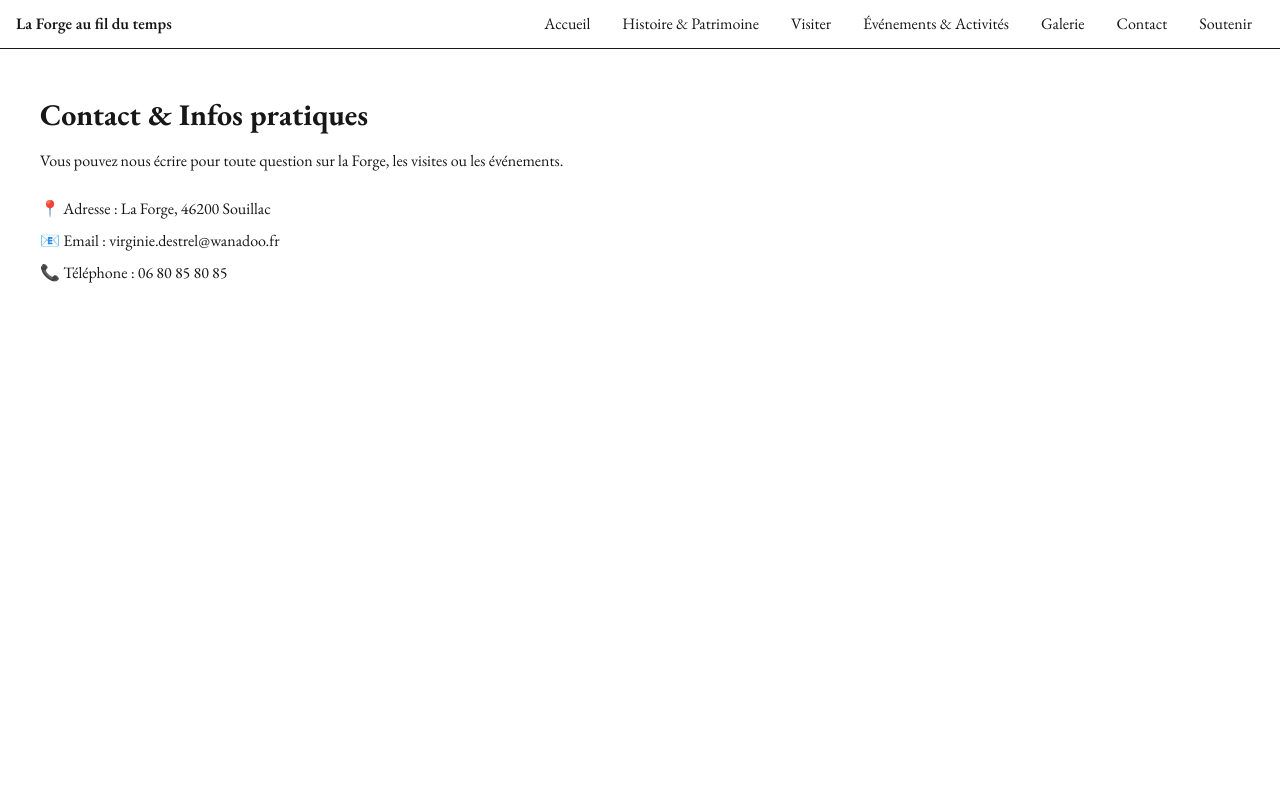
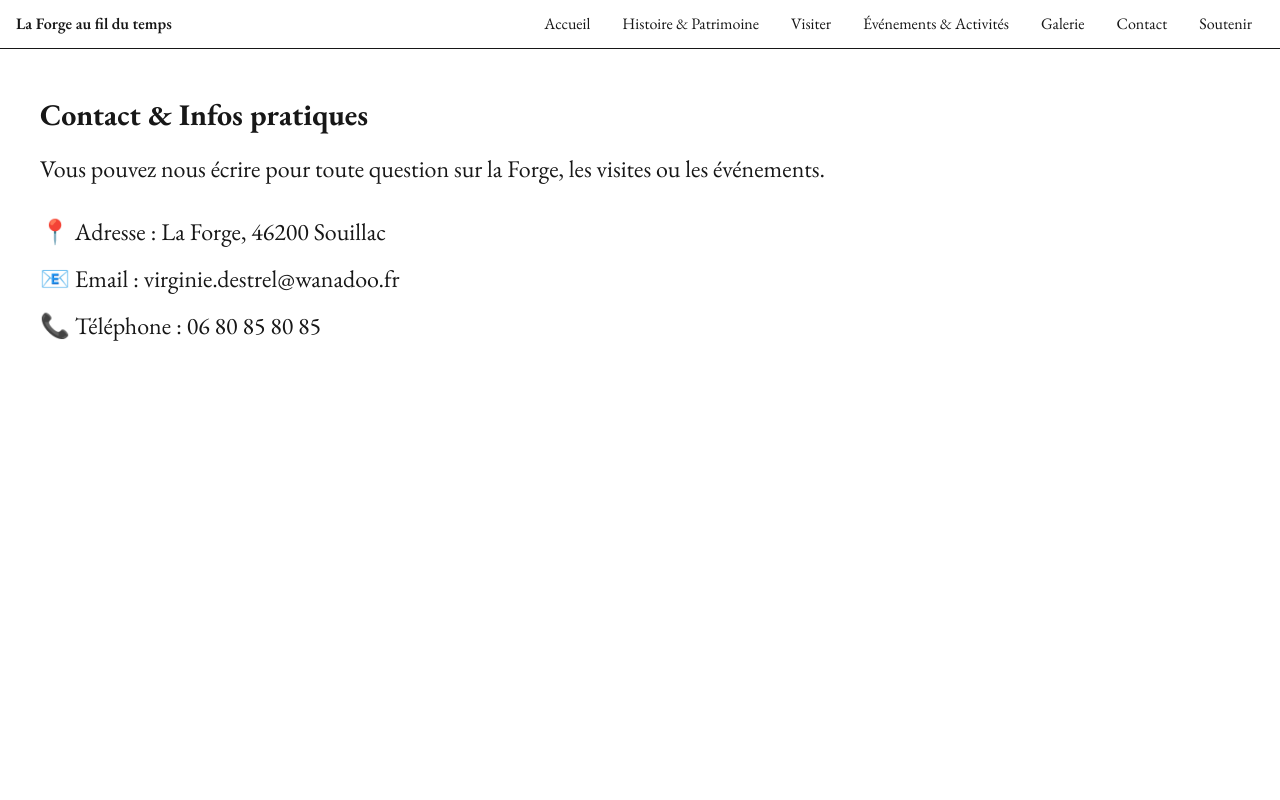
Before and after one commit to uburoiubu/forge-au-fil-du-temps, a Next.js app: page /contact in a window 1280 px wide. Shown: the top 800 px of the page. Built offline with nearby package versions, Linux system fonts and the light colour scheme.

Commit message:
increased font size

```diff
--- a/app/contact/page.tsx
+++ b/app/contact/page.tsx
@@ -2,17 +2,18 @@ export default function ContactPage() {
   return (
     <main className="min-h-screen p-6">
       <h1 className="text-3xl font-bold mb-4">Contact & Infos pratiques</h1>
-      <p>
-        Vous pouvez nous écrire pour toute question sur la Forge, les visites ou
-        les événements.
-      </p>
+      <div className="text-2xl leading-relaxed">
+        <p>
+          Vous pouvez nous écrire pour toute question sur la Forge, les visites
+          ou les événements.
+        </p>
+      </div>
 
-      <div className="mt-6 space-y-2">
+      <div className="mt-6 space-y-2 text-2xl leading-relaxed">
         <p>📍 Adresse : La Forge, 46200 Souillac</p>
         <p>📧 Email : virginie.destrel@wanadoo.fr</p>
         <p>📞 Téléphone : 06 80 85 80 85</p>
       </div>
-
     </main>
-  )
+  );
 }
--- a/app/histoire/page.tsx
+++ b/app/histoire/page.tsx
@@ -4,7 +4,7 @@ export default function HistoryPage() {
   return (
     <main className="min-h-screen p-6">
       <h1 className="text-3xl font-bold mb-4">HISTOIRE & PATRIMOINE</h1>
-      <div className="mt-6 space-y-2">
+      <div className="mt-6 space-y-2 text-2xl leading-relaxed">
         <Image
                   src="/images/chateau.jpg" // path relative to /public
                   alt="Château de LAFORGE près Souillac (Lot)"
--- a/app/page.tsx
+++ b/app/page.tsx
@@ -2,7 +2,7 @@ import Image from "next/image";
 
 export default function Home() {
   return (
-    <div className="font-sans grid grid-rows-[20px_1fr_20px] items-center justify-items-center">
+    <div className="font-sans grid grid-rows-[20px_1fr_20px] items-center justify-items-center text-2xl leading-relaxed">
       <main className="flex flex-col gap-[32px] row-start-2 items-center sm:items-start">
         <Image
           src="/images/forge-vero-van-be.jpg" // path relative to /public
--- a/app/soutien/page.tsx
+++ b/app/soutien/page.tsx
@@ -8,7 +8,7 @@ export default async function Page() {
   return (
     <main className="prose mx-auto px-4">
       <h1 className="text-3xl font-bold mb-4">ASSOCIATION « LA FORGE AU FIL DU TEMPS »</h1>
-      <div className="mt-6 space-y-2">
+      <div className="mt-6 space-y-2 text-2xl leading-relaxed">
         <p><em>(Association loi 1901)</em></p>
 
         <p>L'association a été créée en août 2018, sous l'impulsion de la nouvelle propriétaire d'une partie site, Virginie DESTREL, bien consciente de l'attachement de nombreux Souillagais à ce lieu et à son histoire, aussi bien humaine qu'industrielle: tout d'abord, l'usine de forge avec son bief et les vestiges du haut fourneau, la maison de maître et le parc. Ensuite, la première centrale hydroélectrique ayant alimenté Souillac, et les 3 grottes donc la grotte chapelle et les ruines de la tour médiévale «Rocafor, appartenant à Florence LACOSTE.</p>
```
